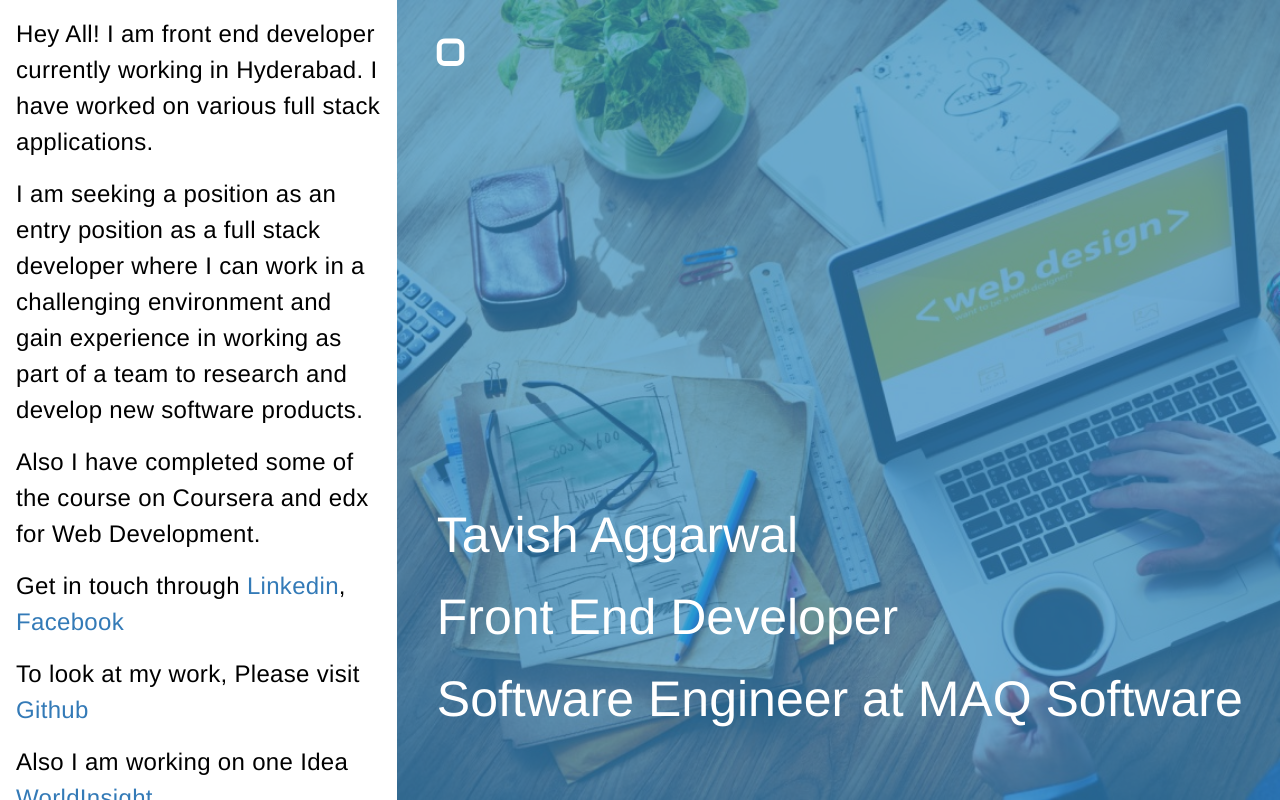
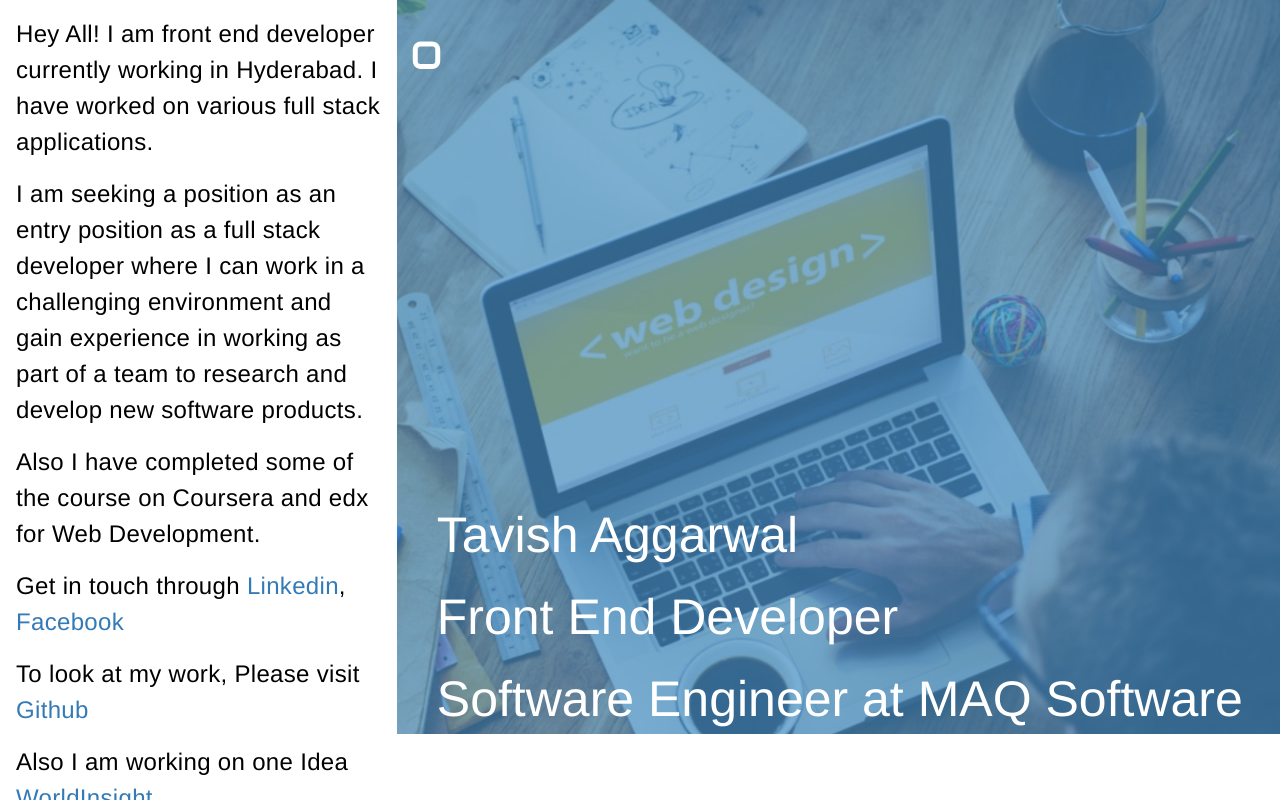
Before and after one commit to tavishaggarwal/Profiler, an Angular app in the folder MyProfile/: page / in a window 1280 px wide. Built offline with nearby package versions, Linux system fonts and the light colour scheme.

Commit message:
Updated code to explore Angular

```diff
--- a/MyProfile/src/app/about-us/about-us.component.html
+++ b/MyProfile/src/app/about-us/about-us.component.html
@@ -0,0 +1 @@
+About Us
--- a/MyProfile/src/app/app.component.html
+++ b/MyProfile/src/app/app.component.html
@@ -1,14 +1,22 @@
 <!--The whole content below can be removed with the new code.-->
+<header>
+<div id="toggle" class="js-toggle to-animate-single fadeInUp animated">
+        <a href="#bodyWrapper">
+          <span (click)= "toggle()" class="glyphicon glyphicon-unchecked"></span>
+        </a>
+      </div>
+    <span id="header" class="menu hide"><!-- TO DO : Add class hide -->
+        <ul>
+            <li (click) = "adjustWidth()"><a [routerLink] ="['/']">Home</a></li>
+            <li><a [routerLink] ="['/About']">About</a></li>
+            <li (click) = "adjustWidth()"><a [routerLink] ="['/']">Featured</a></li>
+            <li (click) = "adjustWidth()"><a [routerLink] ="['/']">Portfolio</a></li>
+            <li (click) = "adjustWidth()"><a [routerLink] ="['/']">Blogs</a></li>
+            <li (click) = "adjustWidth()"><a [routerLink] ="['/']">Contacts</a></li>
+        </ul>
+    </span>
+</header>
 
-<span class="menu">
-    <ul>
-        <li><a [routerLink] ="['/Home']">Home</a></li>
-        <li><a [routerLink] ="['/About']">About</a></li>
-        <li><a [routerLink] ="['/Home']">Featured</a></li>
-        <li><a [routerLink] ="['/Home']">Portfolio</a></li>
-        <li><a [routerLink] ="['/Home']">Blogs</a></li>
-        <li><a [routerLink] ="['/Home']">Contacts</a></li>
-    </ul>
-</span>
-
-<router-outlet></router-outlet>
+<div class="body">
+    <router-outlet></router-outlet>
+</div>
--- a/MyProfile/src/app/app.component.scss
+++ b/MyProfile/src/app/app.component.scss
@@ -1,23 +1,50 @@
 .menu {
-    z-index: 6;
-    position: absolute ;
+ul {
+        position: absolute;
+    top: 11px;
     right: 0;
-    top: 40px;
-    margin-right: 24px;
-    color: #fff;
+}
     ul li {
         display: inline-block;
         font-size: 18px;
         padding: 0 24px 0 24px;
     }
 }
+.menu {
+    a:link {
+        color: #fff;
+        text-decoration: none;
+    }
 
-a:link {
-    color: #fff;
-    text-decoration: none;
+    a:visited {
+        color: #fff;
+        text-decoration: none;
+    }
 }
 
-a:visited {
-    color: #fff;
-    text-decoration: none;
+#toggle {
+    position: absolute;
+    width: 69%;
+    right: 0;
+    z-index: 8;
+    top: 38px;
+    padding-left: 16px;
+    a .glyphicon {
+        color: #fff;
+        z-index: 6;
+    }
 }
+
+.header {
+    position: absolute;
+    right:0;
+    width: 100%;
+    z-index: 3;
+    height: 92px;
+    background: #0099CC;
+    opacity: 0.9;
+}
+
+.body {
+    padding-top: 98px;
+}
--- a/MyProfile/src/app/app.component.ts
+++ b/MyProfile/src/app/app.component.ts
@@ -1,10 +1,21 @@
 import { Component } from '@angular/core';
-
+import * as jQuery from 'jquery';
 @Component({
   selector: 'profile-root',
   templateUrl: './app.component.html',
   styleUrls: ['./app.component.scss']
 })
 export class AppComponent {
-  title = 'profile';
+
+ toggle () {
+    $('#bodyWrapper').toggleClass('showaside backgroundImage');
+    $('#toggle').toggleClass('showaside');
+    $('#menu').toggleClass('hide');
+    $('#header').toggleClass('header hide');
+    $('#bio').toggleClass('hide');
+ }
+
+ adjustWidth () {
+   $('#bodyWrapper').addClass('showaside backgroundImage');
+ }
 }
--- a/MyProfile/src/app/home/home.component.html
+++ b/MyProfile/src/app/home/home.component.html
@@ -1,3 +1,11 @@
-<p>
-  home works!
-</p>
+<div id="bodyWrapper" >
+    <div class="portfolio" id="portfolio" >
+      <div class="intro">
+        <h1>
+          <span class="fadeInUp animated">Tavish Aggarwal</span>
+          <span class="fadeInUp animated">Front End Developer</span>
+          <span class="fadeInUp animated">Software Engineer at MAQ Software</span>
+        </h1>
+      </div>
+    </div>
+</div>
--- a/MyProfile/src/app/home/home.component.scss
+++ b/MyProfile/src/app/home/home.component.scss
@@ -0,0 +1,35 @@
+#bodyWrapper {
+    z-index: 2;
+    width: 69%; /* TODO: Chnage width to 69% */
+    position: absolute;
+    overflow: hidden;
+    top: 0;
+    right: 0;
+    bottom: 0;
+    -moz-transition: 0.2s;
+    -o-transition: 0.2s;
+    -webkit-transition: 0.2s;
+    -ms-transition: 0.2s;
+    transition: 0.2s;
+    .intro {
+        position: absolute;
+        bottom: 50px;
+        left: 40px;
+        z-index: 4;
+
+        h1 span {
+            display: block;
+            color: #fff;
+            margin: 0 0 20px 0;
+            font-weight: 300;
+            font-size: 50px;
+            line-height: 62px;
+        }
+    }
+}
+
+.portfolio {
+    height: 100%;
+    background-size: cover;
+    background-repeat: no-repeat;
+}
--- a/MyProfile/src/appSetup.js
+++ /dev/null
@@ -1,17 +0,0 @@
-const $bodyWrapper = $('#bodyWrapper'),
-$toggle = $('#toggle'),
-$menu = $('#menu'),
-$header = $('#header'),
-$portfolio = $('#portfolio'),
-$bio = $('#bio');
-
-$(document).ready(function(){
-    $toggle.click(function(){
-        $bodyWrapper.toggleClass('showaside');
-         $menu.toggleClass('hide');
-         $header.toggleClass('header hide');
-         $bodyWrapper.toggleClass('backgroundImage');
-         $bio.toggleClass('hide');
-         $portfolio.toggleClass('backgroundImage');
-    });
-});
--- a/MyProfile/src/index.html
+++ b/MyProfile/src/index.html
@@ -8,30 +8,8 @@
   <meta name="viewport" content="width=device-width, initial-scale=1">
   <link rel="icon" type="image/x-icon" href="favicon.ico">
 </head>
-<body>
-  <div id="bodyWrapper" class="backgroundImage">
-    <header id="header" class="hide"> <!-- TO DO : Add class hide -->
-      <profile-root></profile-root>
-    </header>
-
-    <div id="portfolio" >
-      <div id="toggle" class="js-toggl`e to-animate-single fadeInUp animated">
-        <a href="#">
-          <span class="glyphicon glyphicon-unchecked"></span>
-        </a>
-      </div>
-
-      <div class="intro">
-        <h1>
-          <span class="fadeInUp animated">Tavish Aggarwal</span>
-          <span class="fadeInUp animated">Front End Developer</span>
-          <span class="fadeInUp animated">Software Engineer at MAQ Software</span>
-        </h1>
-      </div>
-      <div class="overlay"></div>
-    </div>
-  </div>
-
+<body class="backgroundImage">
+  <profile-root></profile-root>
 
   <div id="bio">
     <p class="fadeInUp animated align">
@@ -65,5 +43,6 @@
       <a href="http://worldinsight.mybluemix.net" target="blank">WorldInsight</a>
     </p>
   </div>
+
 </body>
 </html>
--- a/MyProfile/src/styles.scss
+++ b/MyProfile/src/styles.scss
@@ -6,53 +6,6 @@
     font-size: 30px;
 }
 
-#bodyWrapper{
-    z-index: 2;
-    width: 69%; /* TODO: Chnage width to 69% */
-    position: absolute;
-    overflow: hidden;
-    top: 0;
-    right: 0;
-    bottom: 0;
-    background-size: cover;
-    background-position: left center;
-    background-repeat: no-repeat;
-    -moz-transition: 0.2s;
-    -o-transition: 0.2s;
-    -webkit-transition: 0.2s;
-    -ms-transition: 0.2s;
-    transition: 0.2s;
-    .intro {
-        position: absolute;
-        bottom: 50px;
-        left: 40px;
-        z-index: 4;
-
-        h1 span {
-            display: block;
-            color: #fff;
-            margin: 0 0 20px 0;
-            font-weight: 300;
-            font-size: 50px;
-            line-height: 62px;
-        }
-    }
-    .overlay {
-        background: #368BC1;
-        opacity: .7;
-        position: absolute;
-        top: 0;
-        left: 0;
-        bottom: 0;
-        right: 0;
-    }
-}
-
-#portfolio {
-    height: 100%;
-    background-size: cover;
-    background-repeat: no-repeat;
-}
 .align {
     margin: 16px;
     font-size: 24px;
@@ -78,10 +31,13 @@
     -webkit-transition: 0.2s;
     -ms-transition: 0.2s;
     transition: 0.2s;
+    background-color: white;
 }
 
 .backgroundImage {
-    background-image: url("assets/FullStack.jpg");
+    background-image: url("assets/FullStack.png");
+        background-size: cover;
+    background-repeat: no-repeat;
 }
 
 
@@ -111,29 +67,11 @@
     animation-fill-mode: both;
 }
 
-#toggle {
-    position: absolute;
-    top: 35px;
-    left: 40px;
-    z-index: 6;
-    a .glyphicon {
-        color: #fff;
-        z-index: 6;
-    }
-}
-
-
 .showaside {
     width: 100% !important;
     z-index: 6;
 }
 
-.header {
-    position: absolute;
-    right:0;
-    width: 100%;
-    z-index: 2;
-    height: 92px;
-    background: #0099CC;
-    opacity: 0.9;
+.positioning {
+    top: 92px;
 }
```
Also changed, not shown: MyProfile/src/app/app-routing.module.ts (+2 -5 lines), MyProfile/.angular-cli.json, MyProfile/src/assets/FullStack.jpg (deleted), MyProfile/src/assets/FullStack.png (added).
